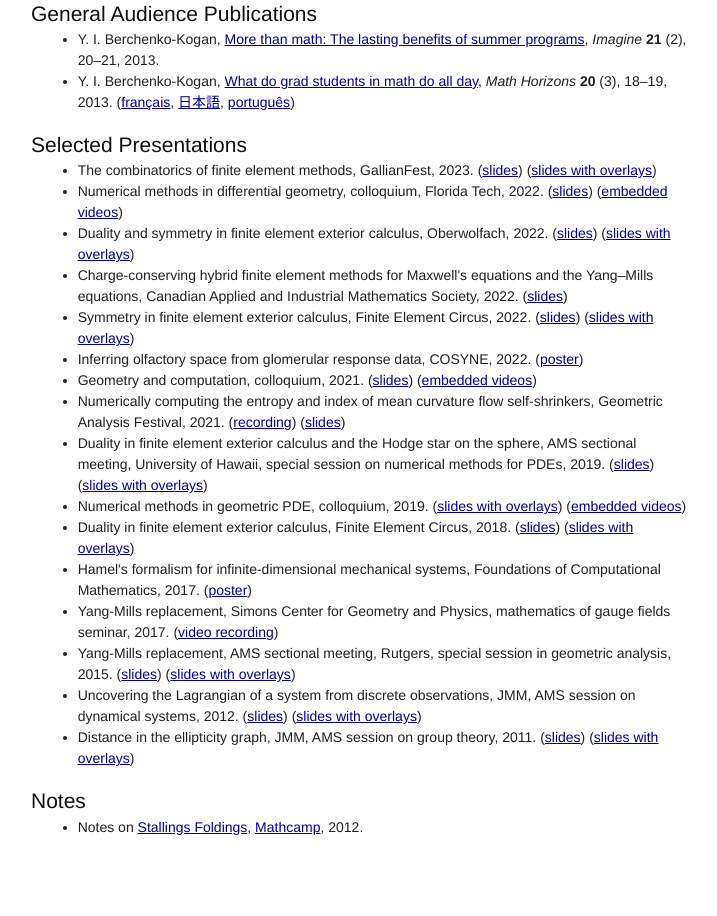
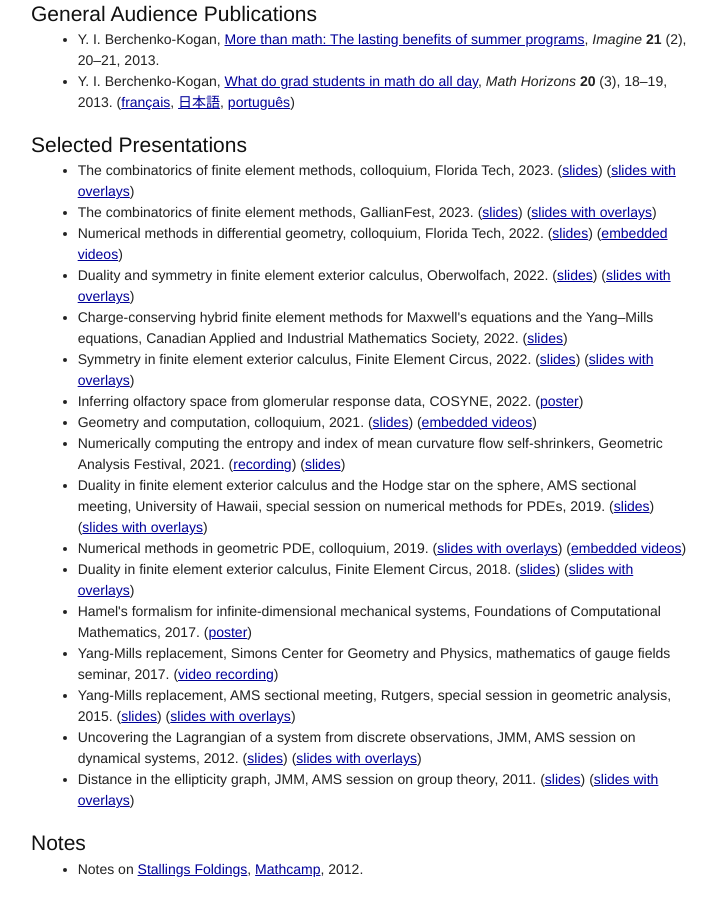
Before and after one commit to yashabk/yashabk.github.io, a plain HTML site: page index.html in a window 1280 px wide. Shown: the part 1067-1983 px from the top of the page, without its empty margins (269-986 px from the left). Drawn offline with Linux system fonts and the light colour scheme.

Commit message:
added colloquium talk

```diff
--- a/index.html
+++ b/index.html
@@ -64,6 +64,7 @@ Please reach out to me if you are an undergraduate student interested in a capst
 <h2>Selected Presentations</h2>
 
 <ul>
+  <li>The combinatorics of finite element methods, colloquium, Florida Tech, 2023. (<a href="talks/femcombinatorics2-handout.pdf">slides</a>) (<a href="talks/femcombinatorics2.pdf">slides with overlays</a>)</li>
   <li>The combinatorics of finite element methods, GallianFest, 2023. (<a href="talks/femcombinatorics-handout.pdf">slides</a>) (<a href="talks/femcombinatorics.pdf">slides with overlays</a>)</li>
   <li>Numerical methods in differential geometry, colloquium, Florida Tech, 2022. (<a href="talks/numdiffgeo/numdiffgeo.pdf">slides</a>) (<a href="talks/numdiffgeo/">embedded videos</a>)</li>
   <li>Duality and symmetry in finite element exterior calculus, Oberwolfach, 2022. (<a href="talks/feecsymmetryduality-handout.pdf">slides</a>) (<a href="talks/feecsymmetryduality.pdf">slides with overlays</a>)</li>
```
Also changed, not shown: 2 other files.
